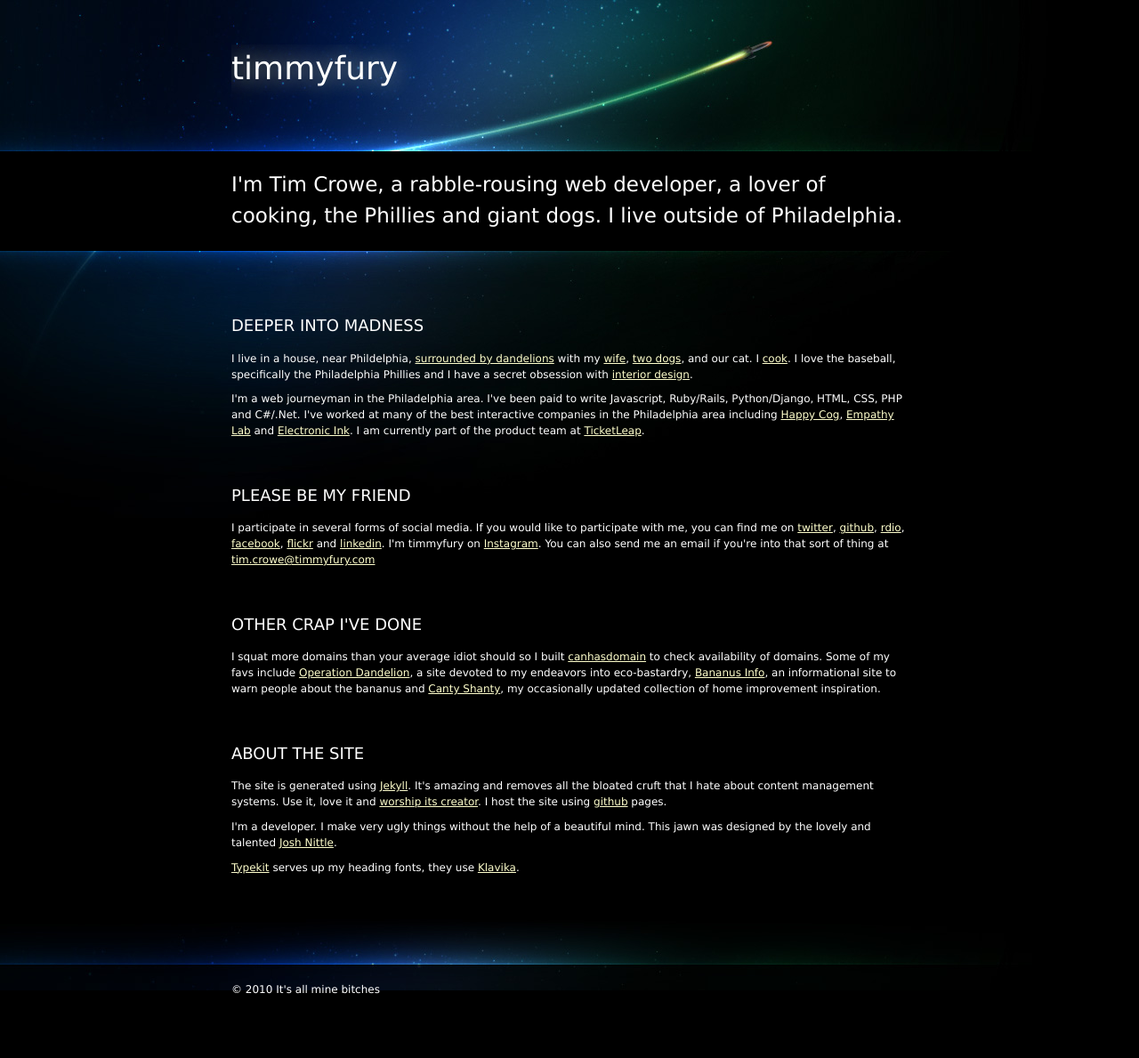
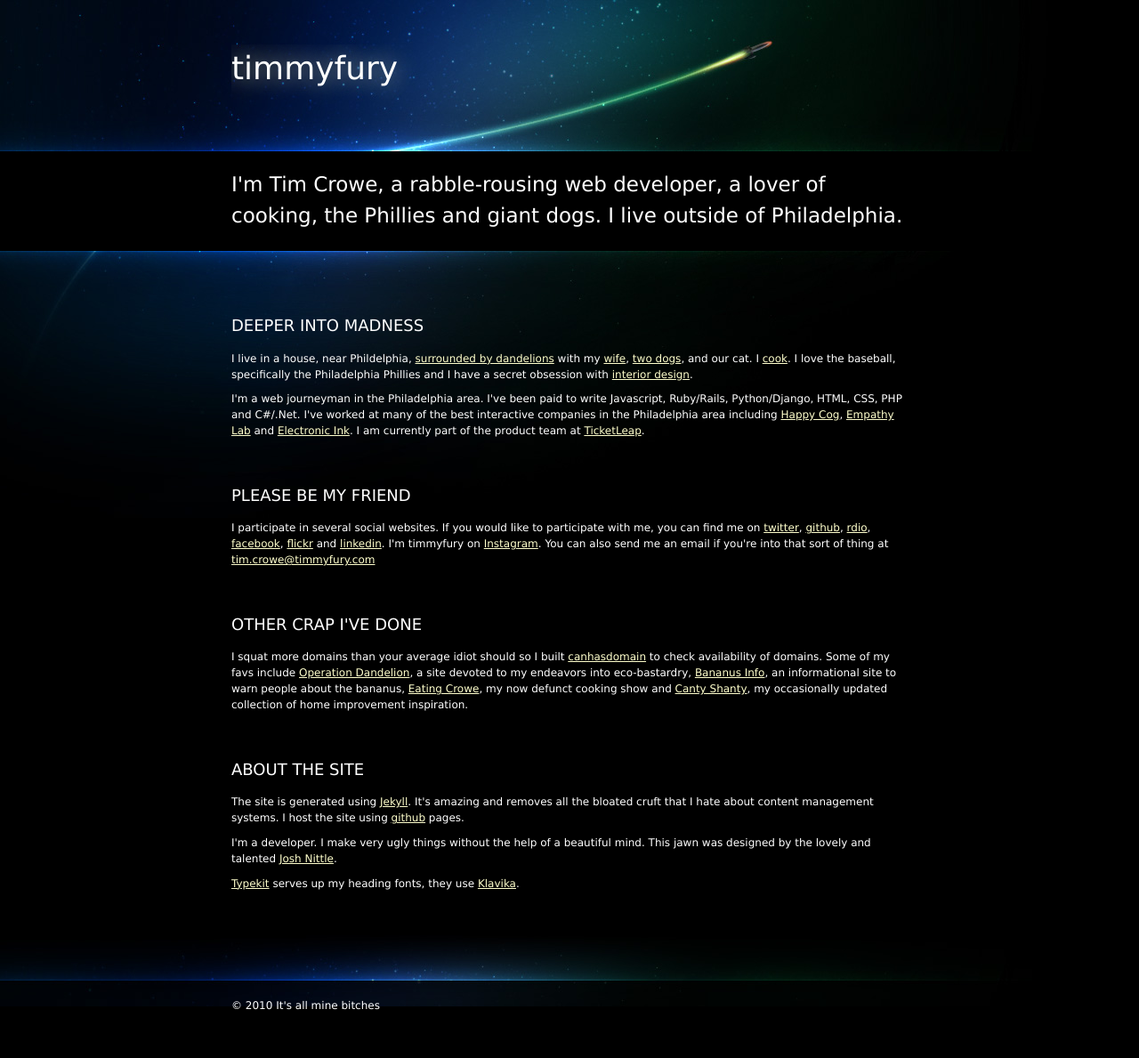
Before and after one commit to timmyfury/timmyfury.github.com, a Jekyll site: the page built from index.html, in a window 1280 px wide. Shown: the whole page at 89% size. Built offline with Jekyll 4.4.1, drawn with Linux system fonts in a browser that asks for light colours.

Commit message:
adding eating crowe, changing some working

```diff
--- a/index.html
+++ b/index.html
@@ -11,17 +11,17 @@ summary: I'm Tim Crowe, a rabble-rousing web developer, a lover of cooking, the
 
 <div class="section" id="social-media">
 	<h3>Please Be My Friend</h3>
-	<p>I participate in several forms of social media. If you would like to participate with me, you can find me on <a href="http://twitter.com/timmyfury">twitter</a>, <a href="http://github.com/timmyfury">github</a>, <a href="http://www.rdio.com/people/timmyfury/">rdio</a>, <a href="http://www.facebook.com/timmyfury">facebook</a>, <a href="http://www.flickr.com/people/timmyfury">flickr</a> and <a href="http://www.linkedin.com/in/timmyfury">linkedin</a>. I'm timmyfury on <a href="http://instagram.com/">Instagram</a>. You can also send me an email if you're into that sort of thing at <a href="mailto:tim.crowe@timmyfury.com">tim.crowe@timmyfury.com</a></p>
+	<p>I participate in several social websites. If you would like to participate with me, you can find me on <a href="http://twitter.com/timmyfury">twitter</a>, <a href="http://github.com/timmyfury">github</a>, <a href="http://www.rdio.com/people/timmyfury/">rdio</a>, <a href="http://www.facebook.com/timmyfury">facebook</a>, <a href="http://www.flickr.com/people/timmyfury">flickr</a> and <a href="http://www.linkedin.com/in/timmyfury">linkedin</a>. I'm timmyfury on <a href="http://instagram.com/">Instagram</a>. You can also send me an email if you're into that sort of thing at <a href="mailto:tim.crowe@timmyfury.com">tim.crowe@timmyfury.com</a></p>
 </div>
 
 <div class="section" id="other-crap">
 	<h3>Other Crap I've Done</h3>
-	<p>I squat more domains than your average idiot should so I built <a href="http://canhasdomain.com/">canhasdomain</a> to check availability of domains. Some of my favs include <a href="http://operationdandelion.com">Operation Dandelion</a>, a site devoted to my endeavors into eco-bastardry, <a href="http://bananusinfo.info">Bananus Info</a>, an informational site to warn people about the bananus and <a href="http://cantyshanty.com">Canty Shanty</a>, my occasionally updated collection of home improvement inspiration.</p>
+	<p>I squat more domains than your average idiot should so I built <a href="http://canhasdomain.com/">canhasdomain</a> to check availability of domains. Some of my favs include <a href="http://operationdandelion.com">Operation Dandelion</a>, a site devoted to my endeavors into eco-bastardry, <a href="http://bananusinfo.info">Bananus Info</a>, an informational site to warn people about the bananus, <a href="http://eatingcrowe.com">Eating Crowe</a>, my now defunct cooking show and <a href="http://cantyshanty.com">Canty Shanty</a>, my occasionally updated collection of home improvement inspiration.</p>
 </div>
 
 <div class="section" id="about-the-site">
 	<h3>About the site</h3>
-	<p>The site is generated using <a href="http://github.com/mojombo/jekyll">Jekyll</a>. It's amazing and removes all the bloated cruft that I hate about content management systems. Use it, love it and <a href="http://tom.preston-werner.com/">worship its creator</a>. I host the site using <a href="http://github.com/">github</a> pages.</p>
+	<p>The site is generated using <a href="http://github.com/mojombo/jekyll">Jekyll</a>. It's amazing and removes all the bloated cruft that I hate about content management systems. I host the site using <a href="http://github.com/">github</a> pages.</p>
 	<p>I'm a developer. I make very ugly things without the help of a beautiful mind. This jawn was designed by the lovely and talented <a href="http://joshnittle.com/">Josh Nittle</a>.</p>
 	<p><a href="http://typekit.com/">Typekit</a> serves up my heading fonts, they use <a href="http://processtypefoundry.com/fonts/klavika/">Klavika</a>.</p>
 </div>
```
